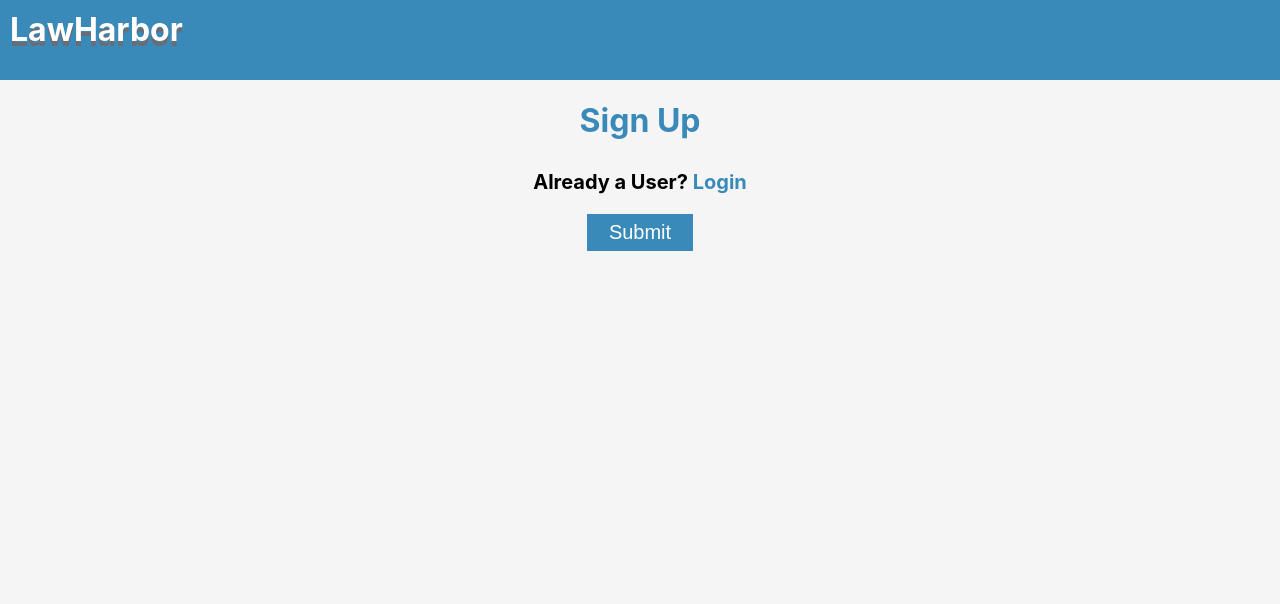
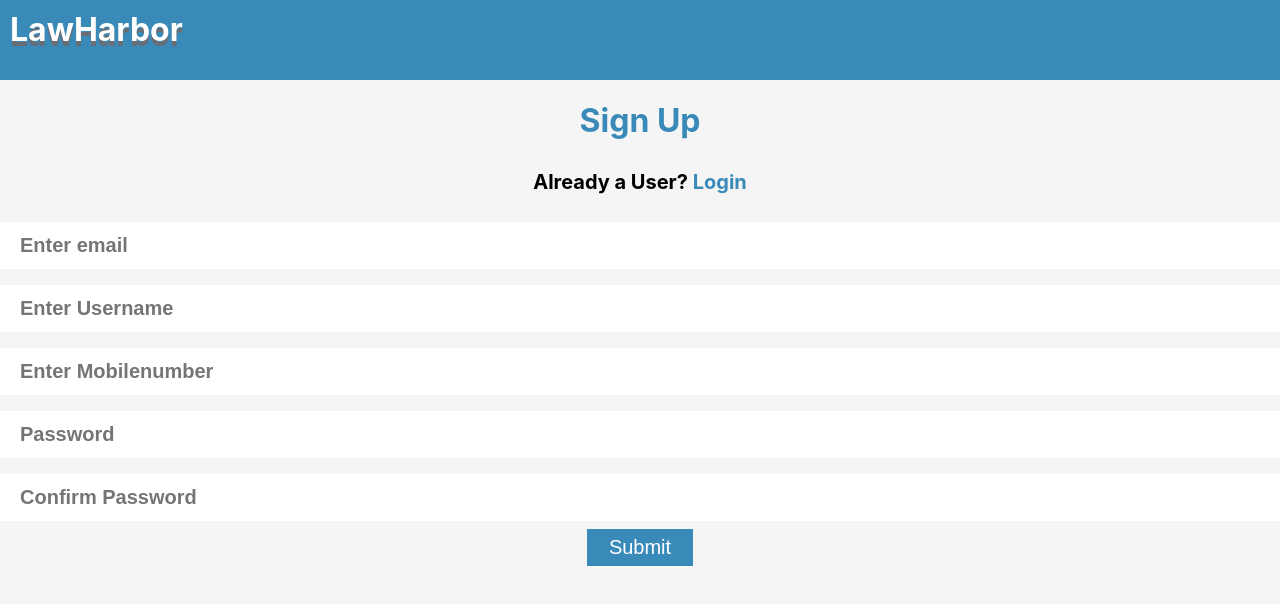
Before and after one commit to kothapallypavan/255a8c72-8eef-42d8-a85b-6f2074ba0ca6, a React (Create React App) app in the folder reactapp/: page /signup in a window 1280 px wide. Shown: the top 604 px of the page. Built offline with nearby package versions, Linux system fonts and the light colour scheme.

Commit message:
Third commit

```diff
--- a/reactapp/src/signup.js
+++ b/reactapp/src/signup.js
@@ -35,6 +35,11 @@ function Signup() {
           }}> Login</a>
           </p>
         </div>
+        <input type="email" name="email" id="email"  placeholder="Enter email" value={inputs.email} onChange={handleChange}></input><br></br>
+          <input type="text" name="username" id="username" placeholder="Enter Username" value={inputs.username} onChange={handleChange}></input>
+          <input type="text" name="mobileNumber" id="mobileNumber" placeholder="Enter Mobilenumber" value={inputs.mobilenumber} onChange={handleChange}></input>
+          <input type="password" name="password" id="password" placeholder="Password" value={inputs.password} onChange={handleChange}></input>
+          <input type="password" name="confirmPassword" id="confirmPassword" placeholder="Confirm Password" value={inputs.confirmpassword} onChange={handleChange}></input>
         <input type="submit" value="Submit" id="submitButton" class="loginButton"></input>
       </form>
     </div>
```
